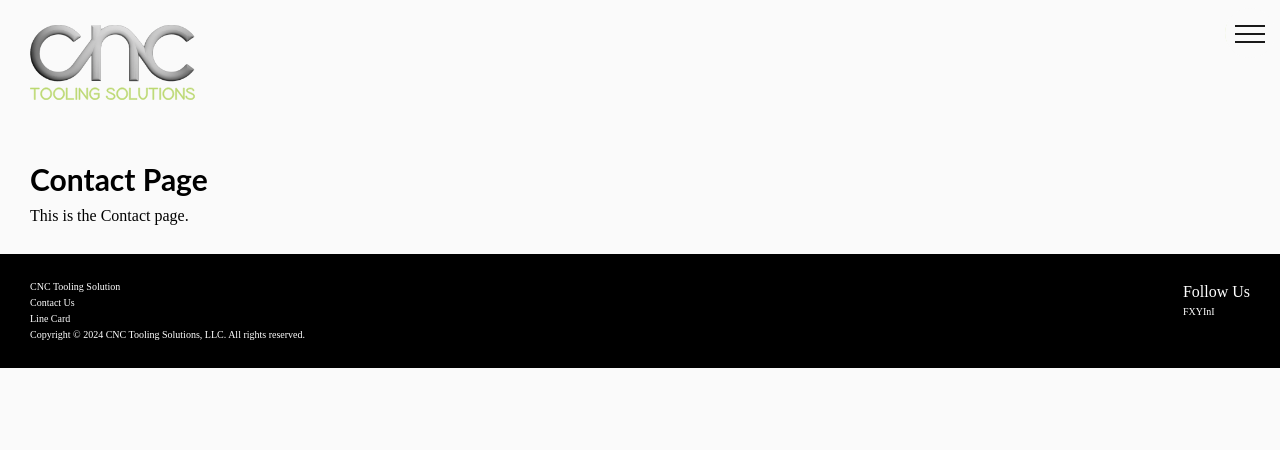
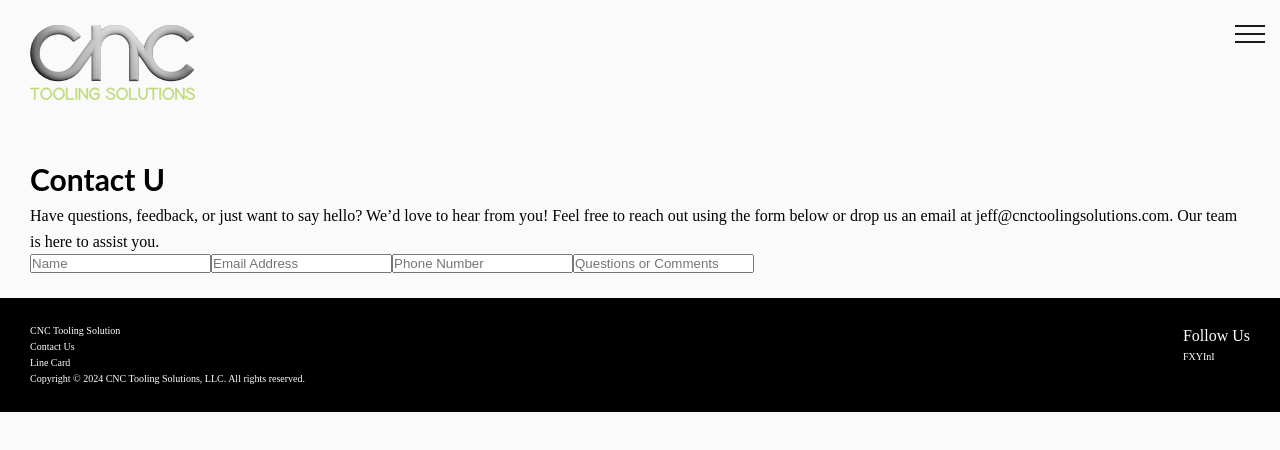
Before and after one commit to jcarp19/cnc, a React (Create React App) app: page /contact in a window 1280 px wide. Shown: the top 450 px of the page. Built offline with nearby package versions, Linux system fonts and the light colour scheme; a web font is replaced by a local one.

Commit message:
page updates and copyright year

```diff
--- a/src/components/Footer.js
+++ b/src/components/Footer.js
@@ -1,10 +1,8 @@
 import React from "react";
 
 const Footer = () => {
-  // const getYear = () => {
-  //   return theYear;
-  // };
-  let theYear = 2024;
+  let currentDate = new Date();
+  let theYear = currentDate.getFullYear();
   return (
     <footer className='footer'>
       <div className='footer__row'>
--- a/src/pages/Contact.js
+++ b/src/pages/Contact.js
@@ -3,8 +3,23 @@ import React from "react";
 const Contact = () => {
   return (
     <section className='content'>
-      <h1>Contact Page</h1>
-      <p>This is the Contact page.</p>
+      <h1>Contact U</h1>
+      <p>
+        Have questions, feedback, or just want to say hello? We’d love to hear
+        from you! Feel free to reach out using the form below or drop us an
+        email at jeff@cnctoolingsolutions.com. Our team is here to assist you.
+      </p>
+      <form action='' className='contact__form'>
+        <input type='text' name='' id='' placeholder='Name' />
+        <input type='text' name='' id='' placeholder='Email Address' />
+        <input type='text' name='' id='' placeholder='Phone Number' />
+        <input
+          type='textarea'
+          name=''
+          id=''
+          placeholder='Questions or Comments'
+        />
+      </form>
     </section>
   );
 };
--- a/src/pages/Products.js
+++ b/src/pages/Products.js
@@ -3,8 +3,15 @@ import React from "react";
 const Products = () => {
   return (
     <section className='content'>
-      <h1>Products Page</h1>
-      <p>This is the Products page.</p>
+      <h1>Explore Our Tooling Solutions</h1>
+      <p>
+        Discover the precision and performance of the product lines we
+        represent. From high-speed steel drills to full tooling solutions, our
+        product lines meet the demands of today's manufacturing industry.
+        Whether you’re shaping carbon steel or stainless steel, our products
+        deliver clean cuts, durability, and efficiency to any job. Browse our
+        selection of manufacturers and elevate your operations today!
+      </p>
     </section>
   );
 };
```
Also changed, not shown: public/style.css (+18 -8 lines), 1 other file (tests, documents, lock files or other folders).
